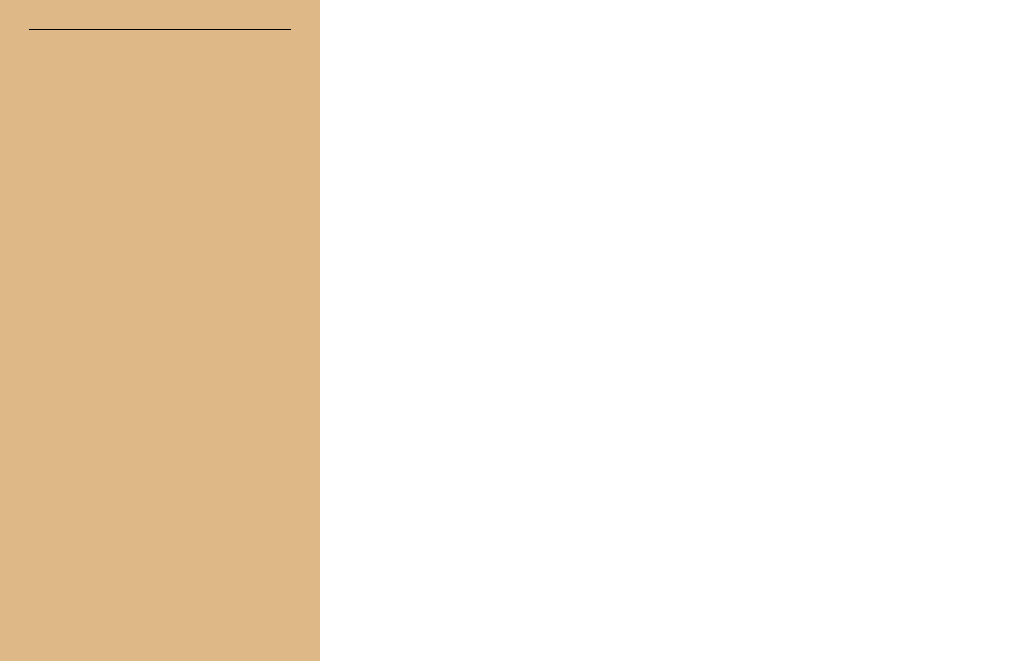
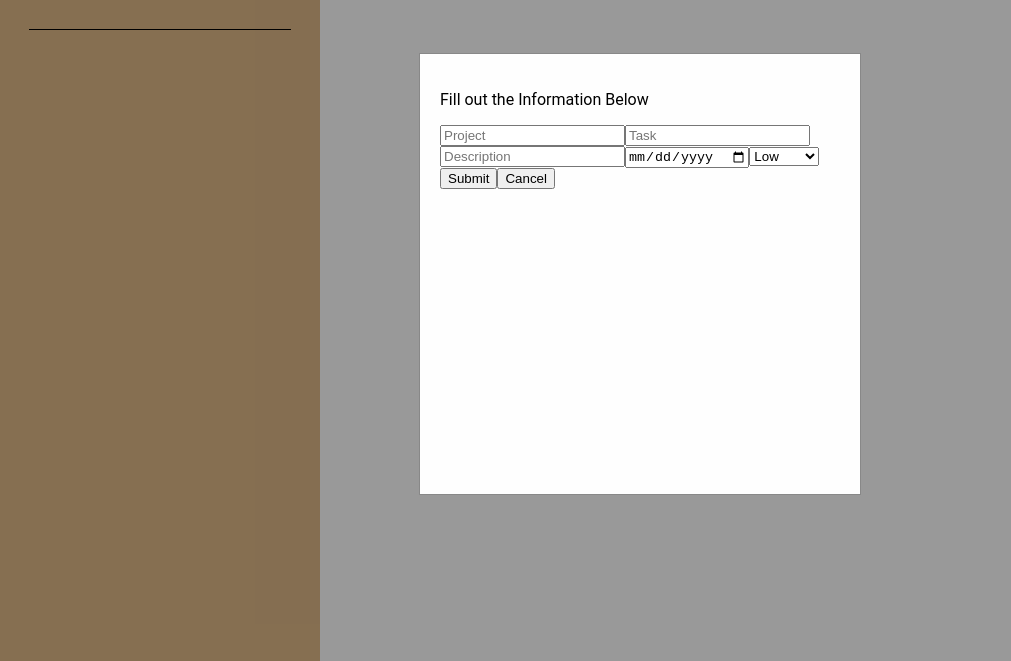
Before and after one commit to AreeshaJat/todo-list, a website built with webpack: page src/index.html in a window 1280 px wide. Both pictures are taken after a click on the button "New +". Shown: the part 139-800 px from the top of the page, without its empty margins (0-1011 px from the left). Built offline with nearby package versions, Linux system fonts and the light colour scheme.

Commit message:
finished modal

```diff
--- a/src/create_todo.js
+++ b/src/create_todo.js
@@ -39,4 +39,91 @@ function displayTodo() {
     }
 }
 
-export {createTodo};
+function input() {
+    var modal = document.getElementById('myModal');
+
+    modal.innerHTML = "";
+
+    // Ensure the modal content div exists and is empty
+    var modalContent = document.createElement('div');
+    modalContent.className = 'modal-content';
+    modalContent.innerHTML = "";
+
+    let form = document.createElement("form");
+
+    let modalTitle = document.createElement("p");
+    modalTitle.className = 'modalTitle';
+    modalTitle.textContent = 'Fill out the Information Below';
+
+    var project = document.createElement('input');
+    project.type = 'text';
+    project.name = 'project';
+    project.placeholder = 'Project';
+
+    var taskName = document.createElement('input');
+    taskName.type = 'text';
+    taskName.name = 'taskName';
+    taskName.placeholder = 'Task';
+
+    var description = document.createElement('input');
+    description.type = 'text';
+    description.name = 'description';
+    description.placeholder = 'Description';
+
+    var inputDate = document.createElement('input');
+    inputDate.type = 'date';
+    inputDate.name = 'inputDate';
+    inputDate.placeholder = 'Due Date';
+
+    var priority = document.createElement('select');
+    priority.name = 'priority';
+    priority.id = 'Priority';
+
+    var lowOption = document.createElement('option');
+    lowOption.value = 'low_Option';
+    lowOption.text = 'Low';
+    priority.appendChild(lowOption);
+
+    var mediumOption = document.createElement('option');
+    mediumOption.value = 'medium_Option';
+    mediumOption.text = 'Medium';
+    priority.appendChild(mediumOption);
+
+    var highOption = document.createElement('option');
+    highOption.value = 'high_Option';
+    highOption.text = 'High';
+    priority.appendChild(highOption);
+
+    var submitButton = document.createElement("button");
+    submitButton.textContent = 'Submit';
+
+    var cancelButton = document.createElement("button");
+    cancelButton.textContent = "Cancel";
+
+    form.appendChild(modalTitle);
+    form.appendChild(project);
+    form.appendChild(taskName);
+    form.appendChild(description);
+    form.appendChild(inputDate);
+    form.appendChild(priority);
+    form.appendChild(submitButton);
+    form.appendChild(cancelButton);
+    modalContent.appendChild(form);
+    modal.appendChild(modalContent);
+
+    modal.style.display = "block";
+
+    submitButton.addEventListener("click", submitInfo);
+
+    cancelButton.onclick = function () {
+        modal.style.display = "none";
+    }
+
+    window.onclick = function (event) {
+        if (event.target == modal) {
+            modal.style.display = "none";
+        }
+    }
+}
+
+export {input};
--- a/src/index.html
+++ b/src/index.html
@@ -19,6 +19,7 @@
         </div>
         <div class="main">
             <div class="content" id="content"></div>
+            <div id="myModal" class="modal"></div>
         </div>
         <!--MAKE THIS SHOW UP DYNAMICALLY
         <div id="myModal" class="modal">
--- a/src/index.js
+++ b/src/index.js
@@ -1,6 +1,12 @@
 import './style.css';
 import { renderHomepage, clearHomePage } from "./render_Homepage";
-import createTodo from "./create_Todo";
+import { input } from "./create_Todo";
 
 renderHomepage();
 console.log("working");
+
+const todoBtn = document.getElementById('new-todo-btn');
+todoBtn.addEventListener('click', () => input());
+
+
+console.log("working");
--- a/src/render_Homepage.js
+++ b/src/render_Homepage.js
@@ -17,8 +17,4 @@ function renderHomepage () {
     content.appendChild(homepageDiv);
 }
 
-function clearHomePage () {
-    content.innerHTML = "";
-}
-
-export { renderHomepage, clearHomePage };
+export { renderHomepage };
--- a/src/style.css
+++ b/src/style.css
@@ -60,3 +60,25 @@ body {
     font-size: 20px;
     font-weight: bold;
 }
+
+.modal {
+    display: none; /* Hidden by default */
+    position: fixed; /* Stay in place */
+    z-index: 1000; /* Sit on top */
+    left: 0;
+    top: 0;
+    width: 100%; /* Full width */
+    height: 100%; /* Full height */
+    overflow: auto; /* Enable scroll if needed */
+    background-color: rgb(0,0,0); /* Fallback color */
+    background-color: rgba(0,0,0,0.4); /* Black w/ opacity */
+}
+
+.modal-content {
+    background-color: #fefefe;
+    margin: 15% auto; /* 15% from the top and centered */
+    padding: 20px;
+    border: 1px solid #888;
+    width: 400px; /* Could be more or less, depending on screen size */
+    height: 400px;
+}
```
Also changed, not shown: dist/index.html, dist/main.js.
